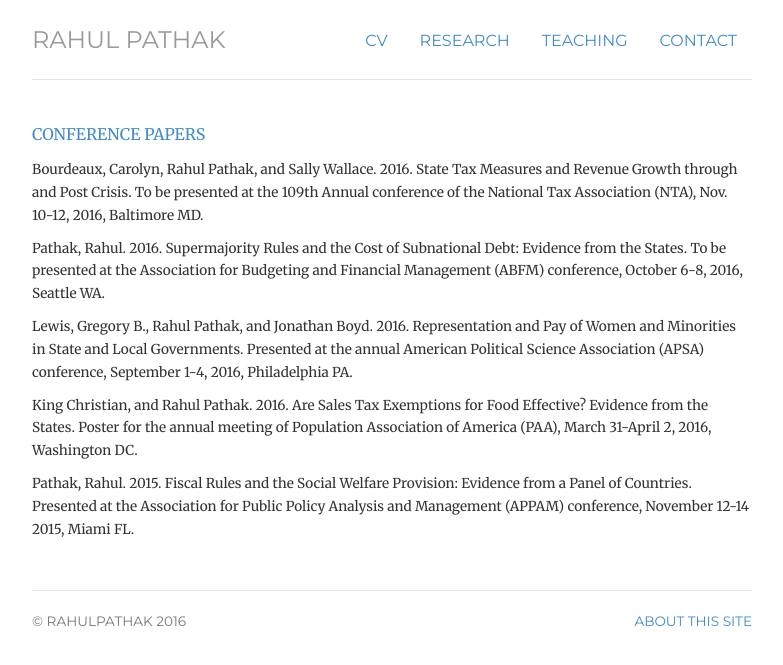
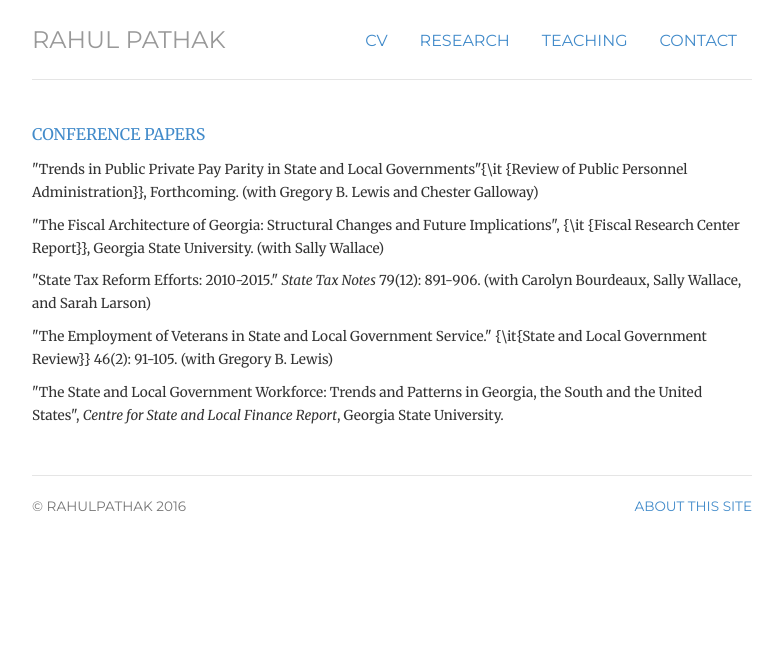
Before and after one commit to pathak-rahul/pathak-rahul.github.io, a Jekyll site: the page built from testing/index.html, in a window 1280 px wide. Shown: the top 665 px of the page, without its empty margins (248-1031 px from the left). Built offline with Jekyll 4.4.1, drawn with Linux system fonts in a browser that asks for light colours.

Commit message:
Update index.html

```diff
--- a/testing/index.html
+++ b/testing/index.html
@@ -14,11 +14,12 @@ title: research
 	<p class="text-primary">CONFERENCE PAPERS</p>
 <ul class="list-unstyled">
 
-	<p><li><small>Bourdeaux, Carolyn, Rahul Pathak, and Sally Wallace. 2016. State Tax Measures and Revenue Growth through and Post Crisis. To be presented at the 109th Annual conference of the National Tax Association (NTA), Nov. 10-12, 2016, Baltimore MD.</small> </li></p>
-	<p><li><small>Pathak, Rahul. 2016. Supermajority Rules and the Cost of Subnational Debt: Evidence from the States. To be presented at the Association for Budgeting and Financial Management (ABFM) conference, October 6-8, 2016, Seattle WA.</small> </li></p>
-	<p><li><small>Lewis, Gregory B., Rahul Pathak, and Jonathan Boyd. 2016. Representation and Pay of Women and Minorities in State and Local Governments. Presented at the annual American Political Science Association (APSA) conference, September 1-4, 2016, Philadelphia PA.</small> </li></p>
-	<p><li><small>King Christian, and Rahul Pathak. 2016. Are Sales Tax Exemptions for Food Effective? Evidence from the States.</em> Poster for the annual meeting of Population Association of America (PAA), March 31-April 2, 2016, Washington DC.</small> </li></p>
-	<p><li><small>Pathak, Rahul. 2015. Fiscal Rules and the Social Welfare Provision: Evidence from a Panel of Countries. Presented at the Association for Public Policy Analysis and Management (APPAM) conference, November 12-14 2015, Miami FL.</small> </li></p>
+	<p><li><small>"Trends in Public Private Pay Parity in State and Local Governments"{\it {Review of Public Personnel Administration}}, Forthcoming. (with Gregory B. Lewis and Chester Galloway)</small> </li></p>
+	<p><li><small>"The Fiscal Architecture of Georgia: Structural Changes and Future Implications", {\it {Fiscal Research Center Report}}, Georgia State University. (with Sally Wallace)</small> </li></p>
+	<p><li><small>"State Tax Reform Efforts: 2010-2015." <em> State Tax Notes </em> 79(12): 891-906. (with Carolyn Bourdeaux, Sally Wallace, and Sarah Larson)</small> </li></p>
+	<p><li><small>"The Employment of Veterans in State and Local Government Service." {\it{State and Local Government Review}} 46(2): 91-105. (with Gregory B. Lewis)</small> </li></p>
+	<p><li><small>"The State and Local Government Workforce: Trends and Patterns in Georgia, the South and the United States", <em>Centre for State and Local Finance Report</em>, Georgia State University.</small> </li></p>
+
 </ul>
 	</p>
 	</p> </span>
```
